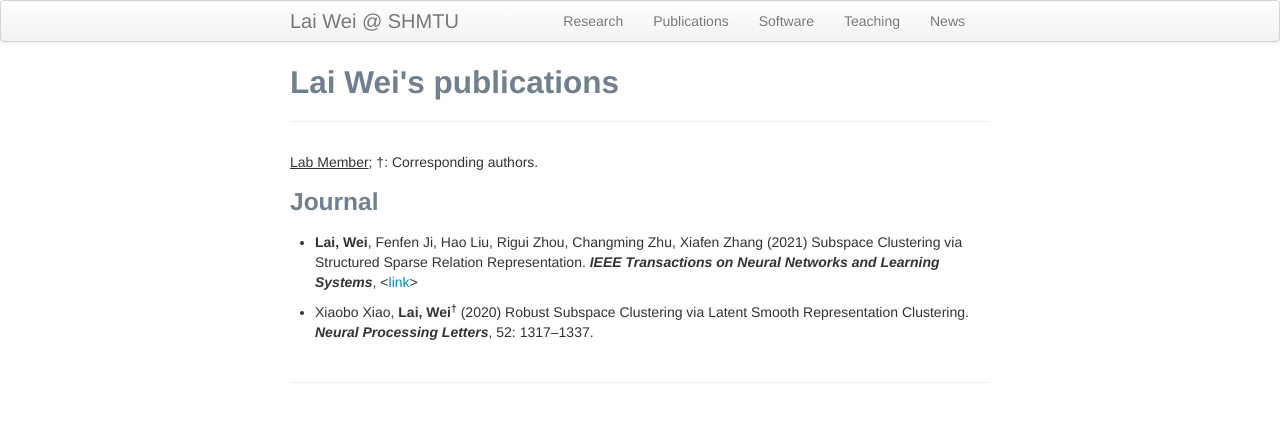
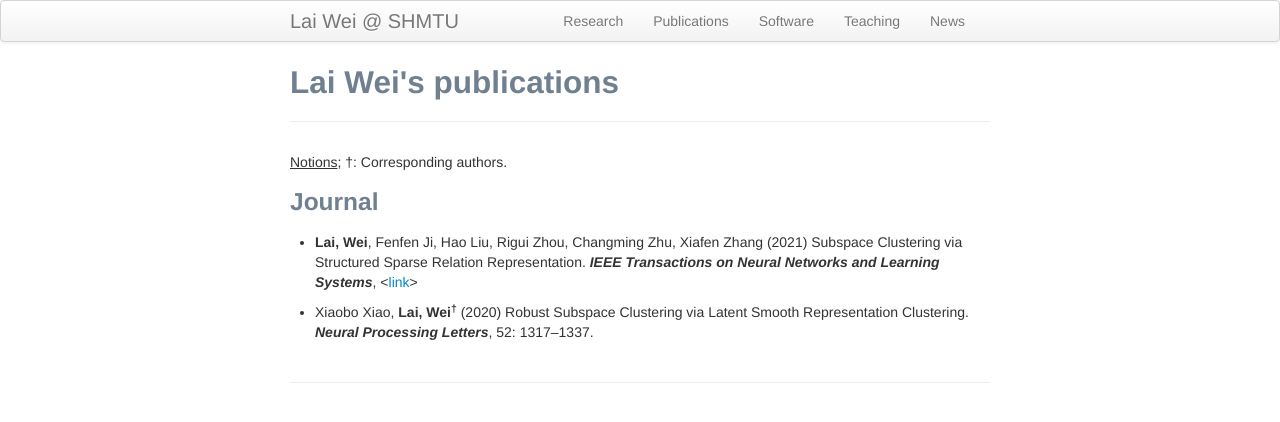
Before and after one commit to weilyshmtu/weilyshmtu.github.io, a Jekyll site: the page built from pages/pubs.md, in a window 1280 px wide. Shown: the top 422 px of the page. Built offline with Jekyll 4.4.1, drawn with Linux system fonts in a browser that asks for light colours.

Commit message:
Update pubs.md

```diff
--- a/pages/pubs.md
+++ b/pages/pubs.md
@@ -5,7 +5,7 @@ title: Lai Wei's publications
 
 
 
-<u>Lab Member</u>; &dagger;: Corresponding authors.
+<u>Notions</u>; &dagger;: Corresponding authors.
 
 ### Journal
 <ul > <li> <b>Lai, Wei</b>, Fenfen Ji, Hao Liu, Rigui Zhou, Changming Zhu, Xiafen Zhang (2021) Subspace Clustering via Structured Sparse Relation Representation. <i><b>IEEE Transactions on Neural Networks and Learning Systems</b></i>, <<a href="https://doi.org/10.1109/TNNLS.2021.3059511">link</a>></li></ul>
```
